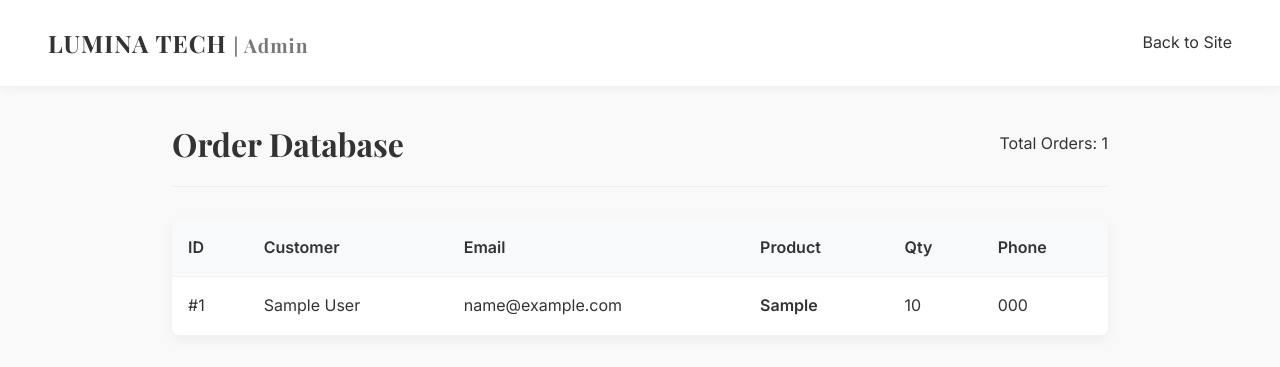
After one commit to Abdul-Qahir-Jalali/Quote_and_Order_Agent, a FastAPI app: template app/templates/admin.html in a window 1280 px wide. The commit adds this page. Shown: the top 367 px of the page. Run offline with FastAPI, Linux system fonts and the light colour scheme; the template is opened without the code that fills it: most values are stand-ins (such as "Sample title", 1, 10 or a date in 2020); parts of the project's set-up code (start-up, migrations or seed data) failed here and were passed over.

Commit message:
Add Admin Dashboard and JSON storage

```diff
--- /dev/null
+++ b/app/templates/admin.html
@@ -0,0 +1,98 @@
+<!DOCTYPE html>
+<html lang="en">
+<head>
+    <meta charset="UTF-8">
+    <meta name="viewport" content="width=device-width, initial-scale=1.0">
+    <title>Lumina Tech | Admin Dashboard</title>
+    <link rel="stylesheet" href="/static/style.css">
+    <link href="https://fonts.googleapis.com/css2?family=Playfair+Display:wght@700&family=Inter:wght@400;500;600&display=swap" rel="stylesheet">
+    <style>
+        .admin-container {
+            max-width: 1000px;
+            margin: 0 auto;
+            padding: 2rem;
+        }
+        .admin-header {
+            display: flex;
+            justify-content: space-between;
+            align-items: center;
+            margin-bottom: 2rem;
+            padding-bottom: 1rem;
+            border-bottom: 1px solid #eee;
+        }
+        .order-table {
+            width: 100%;
+            border-collapse: collapse;
+            background: white;
+            box-shadow: 0 4px 12px rgba(0,0,0,0.05);
+            border-radius: 8px;
+            overflow: hidden;
+        }
+        .order-table th, .order-table td {
+            text-align: left;
+            padding: 1rem;
+            border-bottom: 1px solid #f0f0f0;
+        }
+        .order-table th {
+            background-color: #f8f9fa;
+            font-weight: 600;
+            color: #333;
+        }
+        .order-table tr:hover {
+            background-color: #fafafa;
+        }
+        .empty-state {
+            text-align: center;
+            padding: 3rem;
+            color: #777;
+        }
+    </style>
+</head>
+<body>
+    <nav class="navbar">
+        <div class="logo">LUMINA TECH <span style="font-size: 0.8em; font-weight: normal; color: #777;">| Admin</span></div>
+        <div class="nav-links">
+            <a href="/">Back to Site</a>
+        </div>
+    </nav>
+
+    <div class="admin-container">
+        <div class="admin-header">
+            <h1>Order Database</h1>
+            <span>Total Orders: {{ orders|length }}</span>
+        </div>
+
+        {% if orders %}
+        <table class="order-table">
+            <thead>
+                <tr>
+                    <th>ID</th>
+                    <th>Customer</th>
+                    <th>Email</th>
+                    <th>Product</th>
+                    <th>Qty</th>
+                    <th>Phone</th>
+                </tr>
+            </thead>
+            <tbody>
+                {% for order in orders %}
+                <tr>
+                    <td>#{{ loop.index }}</td>
+                    <td>{{ order.full_name }}</td>
+                    <td>{{ order.email }}</td>
+                    <td><strong>{{ order.product_interest }}</strong></td>
+                    <td>{{ order.quantity }}</td>
+                    <td>{{ order.phone }}</td>
+                </tr>
+                {% endfor %}
+            </tbody>
+        </table>
+        {% else %}
+        <div class="empty-state">
+            <h3>No orders found.</h3>
+            <p>Orders submitted currently will appear here.</p>
+        </div>
+        {% endif %}
+    </div>
+</body>
+</html>
--- a/app/templates/index.html
+++ b/app/templates/index.html
@@ -115,6 +115,12 @@
       </div>
     </div>
 
+    <!-- Footer -->
+    <footer style="text-align: center; padding: 2rem; color: #999; font-size: 0.9rem;">
+        <p>&copy; 2026 Lumina Tech. All rights reserved.</p>
+        <p><a href="/admin" style="color: #ccc; text-decoration: none;">Admin Login</a></p>
+    </footer>
+
     <!-- Scripts -->
     <script src="https://cdn.jsdelivr.net/npm/marked/marked.min.js"></script>
     <script src="/static/script.js?v=4"></script>
--- /dev/null
+++ b/data/orders.json
@@ -0,0 +1,10 @@
+[
+  {
+    "full_name": "Test User",
+    "email": "test@example.com",
+    "phone": "1234567890",
+    "address": "123 Test St",
+    "product_interest": "The Cloud Sofa",
+    "quantity": 1
+  }
+]
```
Also changed, not shown: app/api/routes/web.py (+19 -1 lines), app/db/storage.py (+47 -8 lines).
